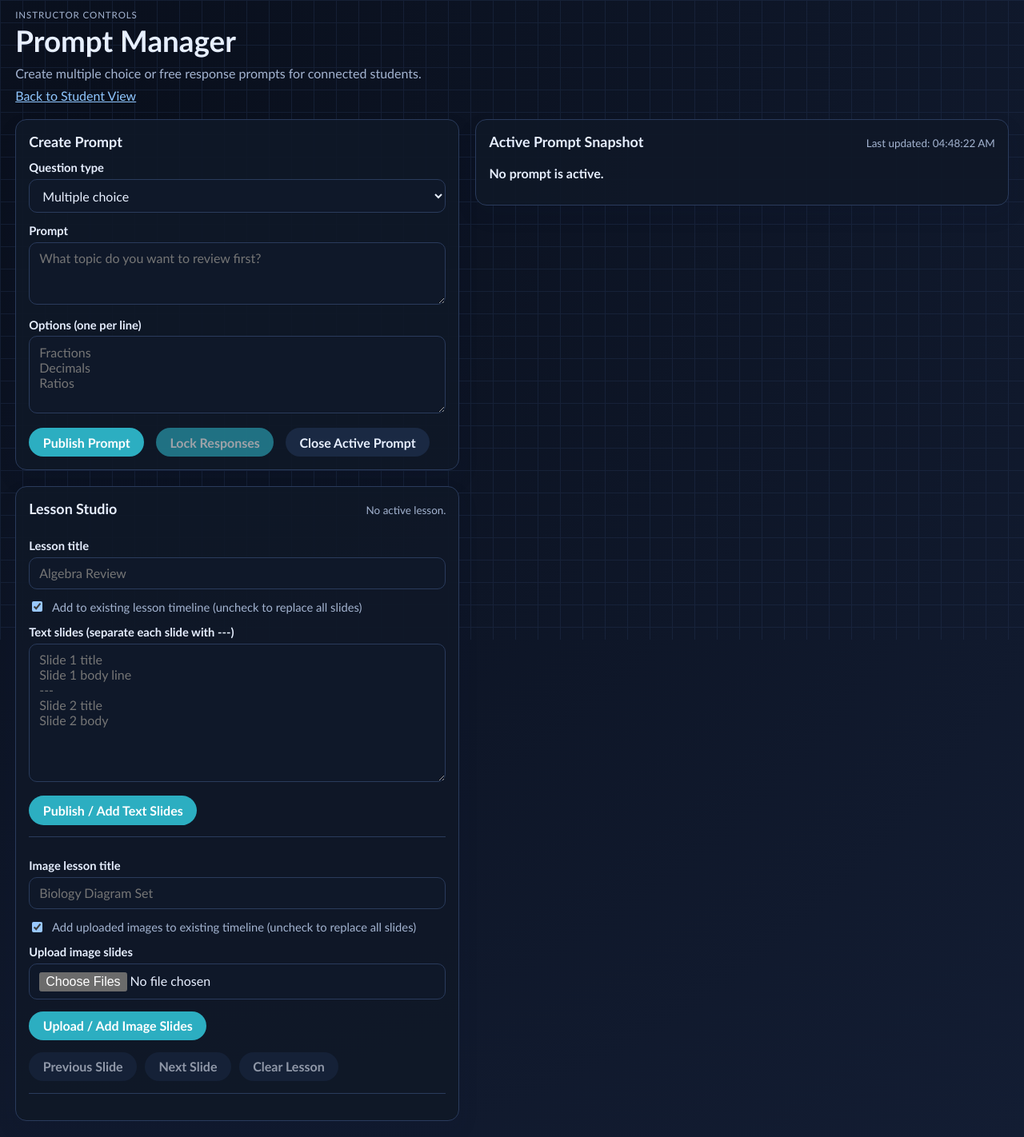
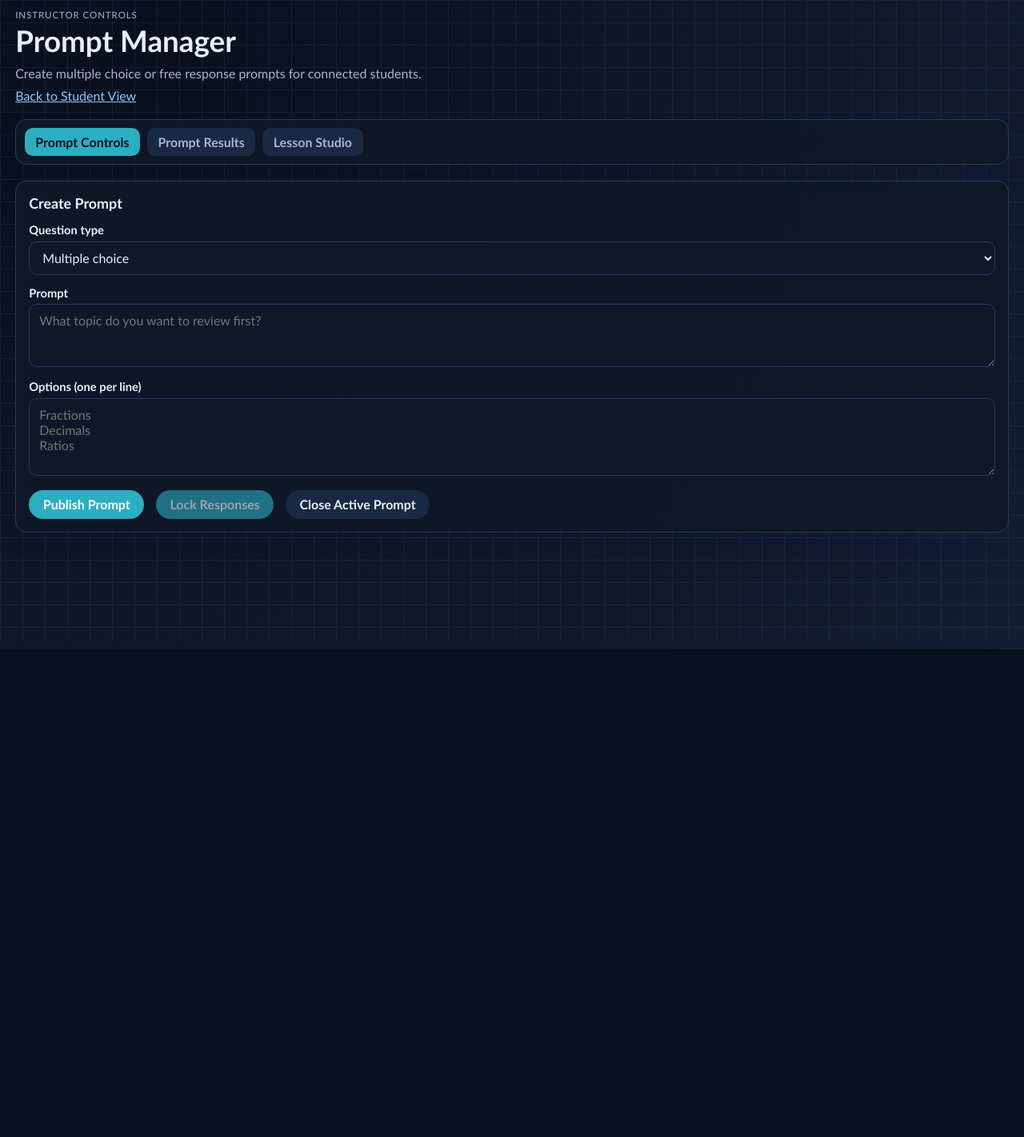
Before and after one commit to imdomlol/ClassroomConnect, a Flask app: page /instructor in a window 1280 px wide. Shown: the whole page at 80% size. After the commit the page ends 812 px from the top, so only its background shows below. Run offline with Flask 3, Linux system fonts and the light colour scheme; data that the repository does not hold is empty.

Commit message:
Implement tabbed navigation for instructor controls: add tab buttons and panels for prompt management, results, and lesson studio; enhance layout and styles for better usability.

```diff
--- a/static/instructor.js
+++ b/static/instructor.js
@@ -27,6 +27,8 @@ const lessonSyncStatusNode = document.getElementById("lesson-sync-status");
 const lessonStatusNode = document.getElementById("lesson-status");
 const lessonPreviewNode = document.getElementById("lesson-preview");
 const lessonTimelineNode = document.getElementById("lesson-timeline");
+const tabButtons = Array.from(document.querySelectorAll(".tab-button"));
+const tabPanels = Array.from(document.querySelectorAll(".tab-panel"));
 
 let stream = null;
 let pollingTimer = null;
@@ -64,6 +66,19 @@ function showLessonStatus(message, type = "") {
   if (type) {
     lessonStatusNode.classList.add(type);
   }
+}
+
+function setActiveTab(tabId) {
+  tabButtons.forEach((button) => {
+    const isActive = button.dataset.tabTarget === tabId;
+    button.classList.toggle("active", isActive);
+    button.setAttribute("aria-selected", isActive ? "true" : "false");
+  });
+
+  tabPanels.forEach((panel) => {
+    const isActive = panel.dataset.tabPanel === tabId;
+    panel.hidden = !isActive;
+  });
 }
 
 function parseLessonSlides(rawText) {
@@ -529,11 +544,18 @@ lessonTimelineNode.addEventListener("click", async (event) => {
   }
 });
 
+tabButtons.forEach((button) => {
+  button.addEventListener("click", () => {
+    setActiveTab(button.dataset.tabTarget);
+  });
+});
+
 optionsGroup.hidden = false;
 lockPromptButton.disabled = true;
 lessonPrevButton.disabled = true;
 lessonNextButton.disabled = true;
 lessonClearButton.disabled = true;
 lessonTimelineNode.hidden = true;
+setActiveTab("prompt-controls");
 connectStream();
 startPolling();
--- a/static/styles.css
+++ b/static/styles.css
@@ -107,6 +107,35 @@ h1 {
   min-width: 0;
   box-shadow: 0 12px 28px rgba(16, 29, 61, 0.08);
   animation: rise 540ms ease both;
+}
+
+.instructor-shell {
+  grid-template-columns: 1fr;
+}
+
+.instructor-tabs {
+  display: flex;
+  flex-wrap: wrap;
+  gap: 0.55rem;
+  padding: 0.65rem;
+}
+
+.tab-button {
+  background: var(--ghost-bg);
+  color: var(--ink-soft);
+  border-radius: 10px;
+  padding: 0.5rem 0.85rem;
+  font-weight: 700;
+}
+
+.tab-button:hover {
+  background: var(--ghost-hover);
+  transform: none;
+}
+
+.tab-button.active {
+  background: var(--accent);
+  color: #0c1020;
 }
 
 .student-layout {
@@ -585,4 +614,8 @@ button:disabled {
     height: calc(100vh - 1.5rem);
     max-height: calc(100vh - 1.5rem);
   }
+
+  .instructor-shell {
+    grid-template-columns: 1fr;
+  }
 }
--- a/templates/instructor.html
+++ b/templates/instructor.html
@@ -8,7 +8,7 @@
   </head>
   <body>
     <div class="background-grid" aria-hidden="true"></div>
-    <main class="shell">
+    <main class="shell instructor-shell">
       <header class="hero">
         <p class="eyebrow">Instructor Controls</p>
         <h1>Prompt Manager</h1>
@@ -16,7 +16,13 @@
         <p class="subtitle"><a href="/">Back to Student View</a></p>
       </header>
 
-      <section class="panel form-panel" aria-labelledby="new-prompt-title">
+      <nav class="panel instructor-tabs" aria-label="Instructor tools">
+        <button type="button" class="tab-button active" data-tab-target="prompt-controls">Prompt Controls</button>
+        <button type="button" class="tab-button" data-tab-target="prompt-results">Prompt Results</button>
+        <button type="button" class="tab-button" data-tab-target="lesson-studio">Lesson Studio</button>
+      </nav>
+
+      <section class="panel form-panel tab-panel" data-tab-panel="prompt-controls" aria-labelledby="new-prompt-title">
         <h2 id="new-prompt-title">Create Prompt</h2>
         <form id="prompt-form" novalidate>
           <label for="question-type">Question type</label>
@@ -54,7 +60,7 @@
         </form>
       </section>
 
-      <section class="panel feed-panel" aria-labelledby="active-prompt-title">
+      <section class="panel feed-panel tab-panel" data-tab-panel="prompt-results" aria-labelledby="active-prompt-title" hidden>
         <div class="feed-header">
           <h2 id="active-prompt-title">Active Prompt Snapshot</h2>
           <p id="last-updated" class="muted">Waiting for first update...</p>
@@ -64,7 +70,7 @@
         <div id="active-prompt-results" class="prompt-results" hidden></div>
       </section>
 
-      <section class="panel feed-panel" aria-labelledby="lesson-studio-title">
+      <section class="panel feed-panel tab-panel" data-tab-panel="lesson-studio" aria-labelledby="lesson-studio-title" hidden>
         <div class="feed-header">
           <h2 id="lesson-studio-title">Lesson Studio</h2>
           <p id="lesson-sync-status" class="muted">No active lesson.</p>
```
